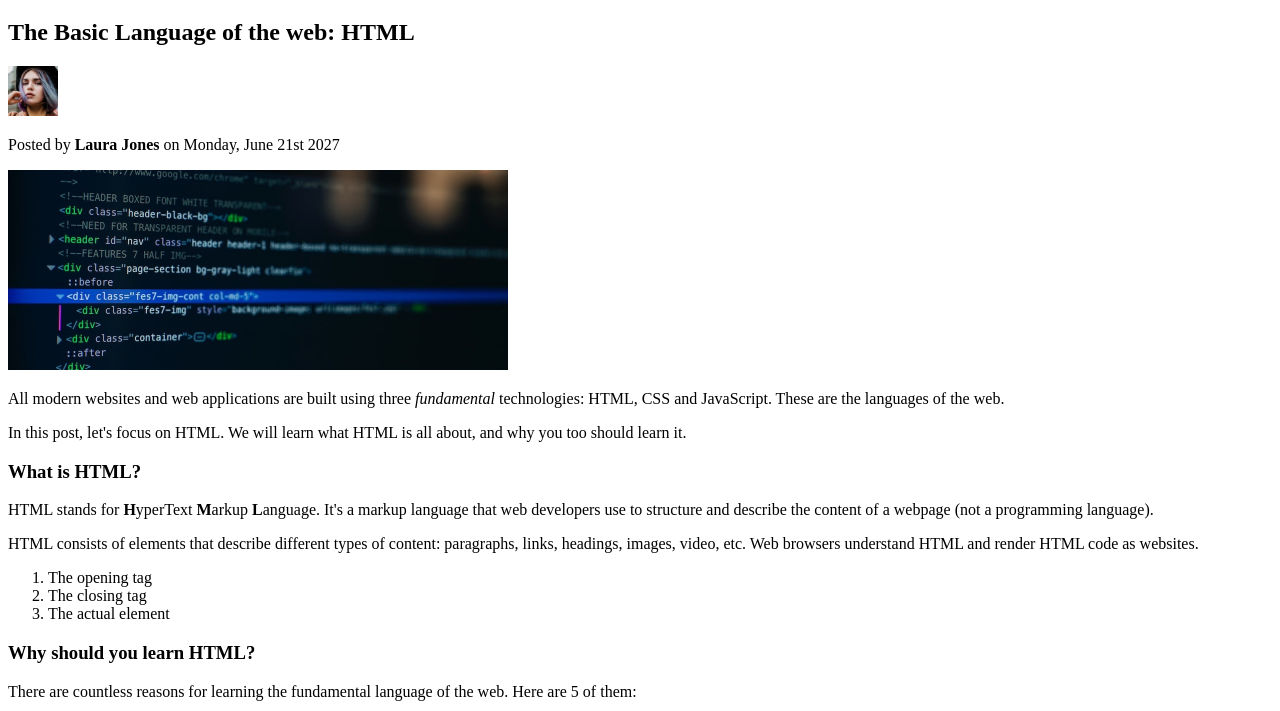
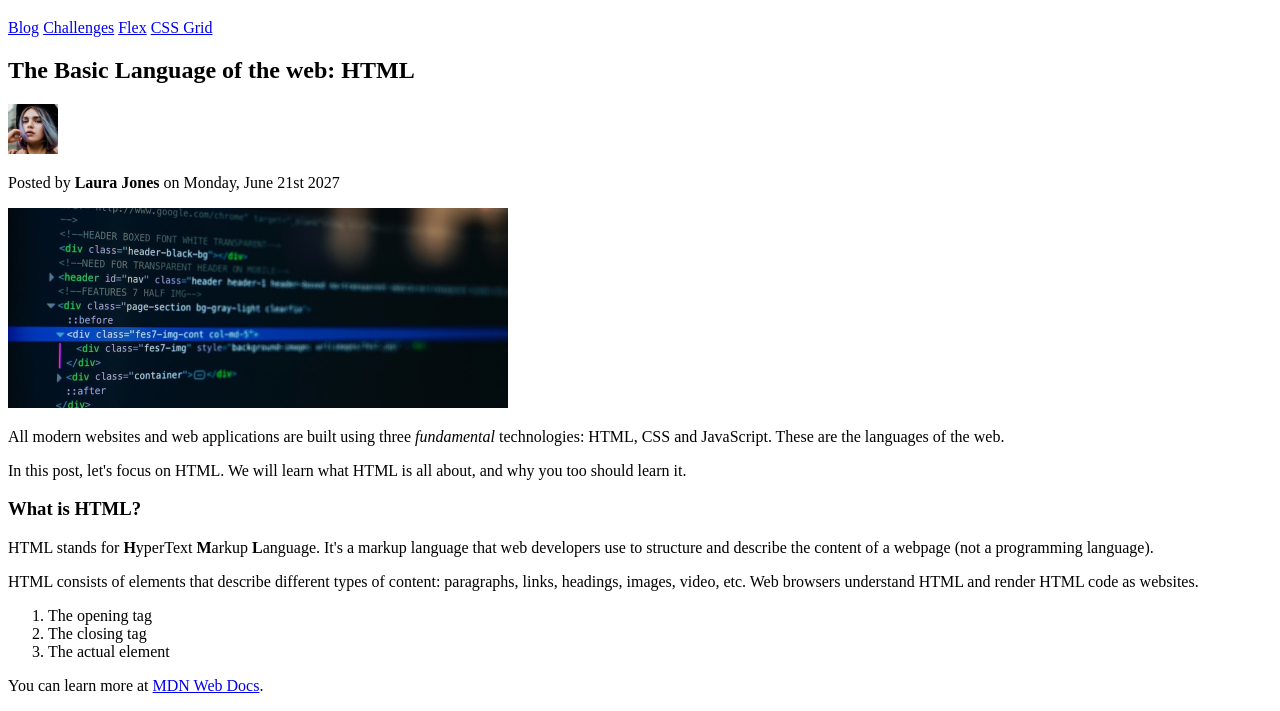
Before and after one commit to 41RDG6BR/real-world-websites, a plain HTML site: page 02-HTML-Fundamentals/index.html in a window 1280 px wide. Shown: the part 62-773 px from the top of the page. Drawn offline with Linux system fonts and the light colour scheme.

Commit message:
Hyperlinks

```diff
--- a/02-HTML-Fundamentals/index.html
+++ b/02-HTML-Fundamentals/index.html
@@ -15,6 +15,11 @@
     <h6>The Basic Language of the web: HTML</h6> -->
 
     <h1>📘 The Code Magazine</h1>
+
+    <a href="blog.html">Blog</a>
+    <a href="#">Challenges</a>
+    <a href="#">Flex</a>
+    <a href="#">CSS Grid</a>
 
     <h2>The Basic Language of the web: HTML</h2>
 
@@ -48,6 +53,12 @@
         <li>The closing tag</li>
         <li>The actual element</li>
     </ol>
+    <p>
+        You can learn more at
+        <a href="https://developer.mozilla.org/en-US/Web/HTML"
+        target="_blank"
+        >MDN Web Docs</a>.
+    </p>
 
     <h3>Why should you learn HTML?</h3>
 
```
Also changed, not shown: 02-HTML-Fundamentals/blog.html (added, +13 -0 lines).
